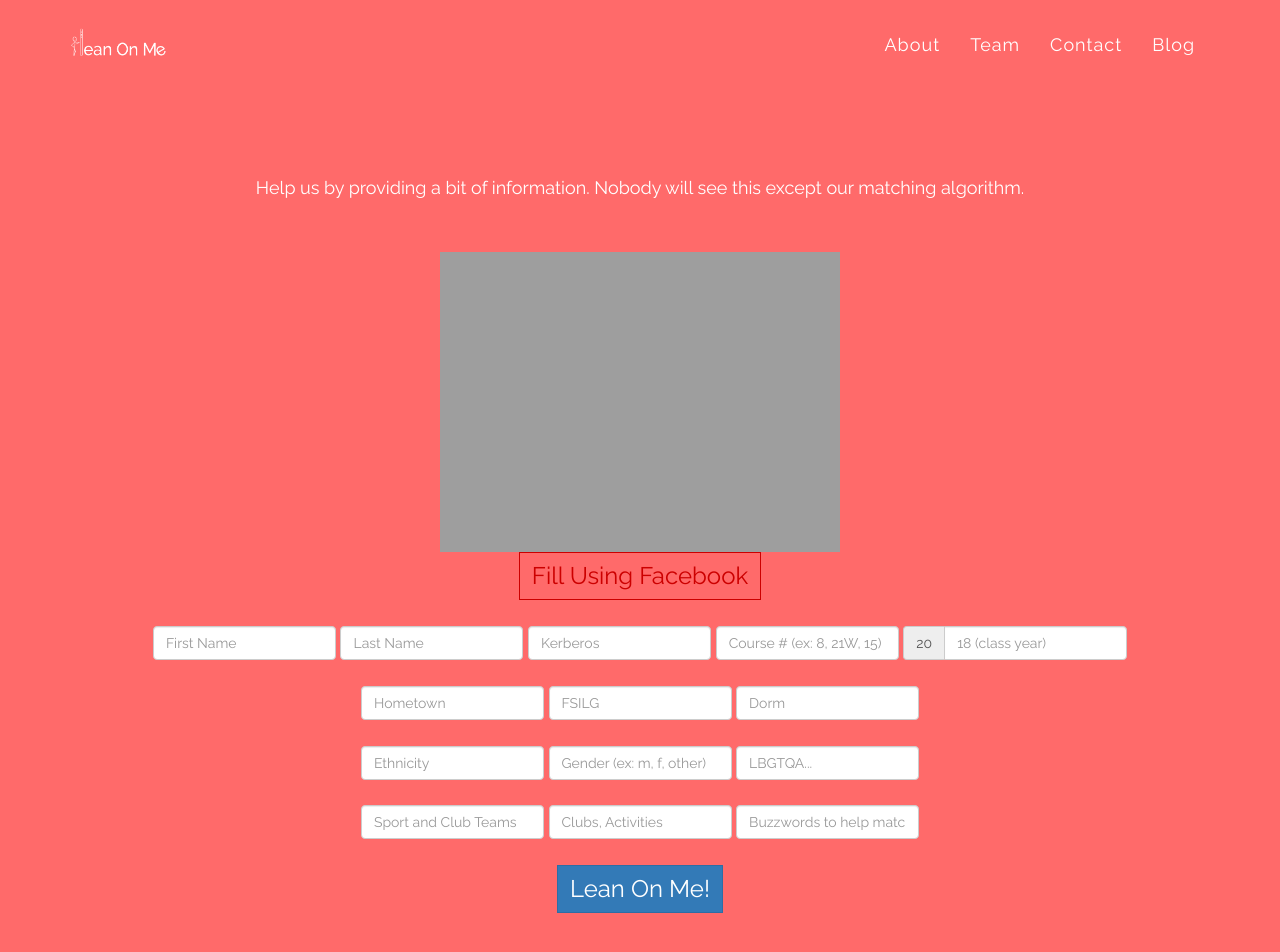
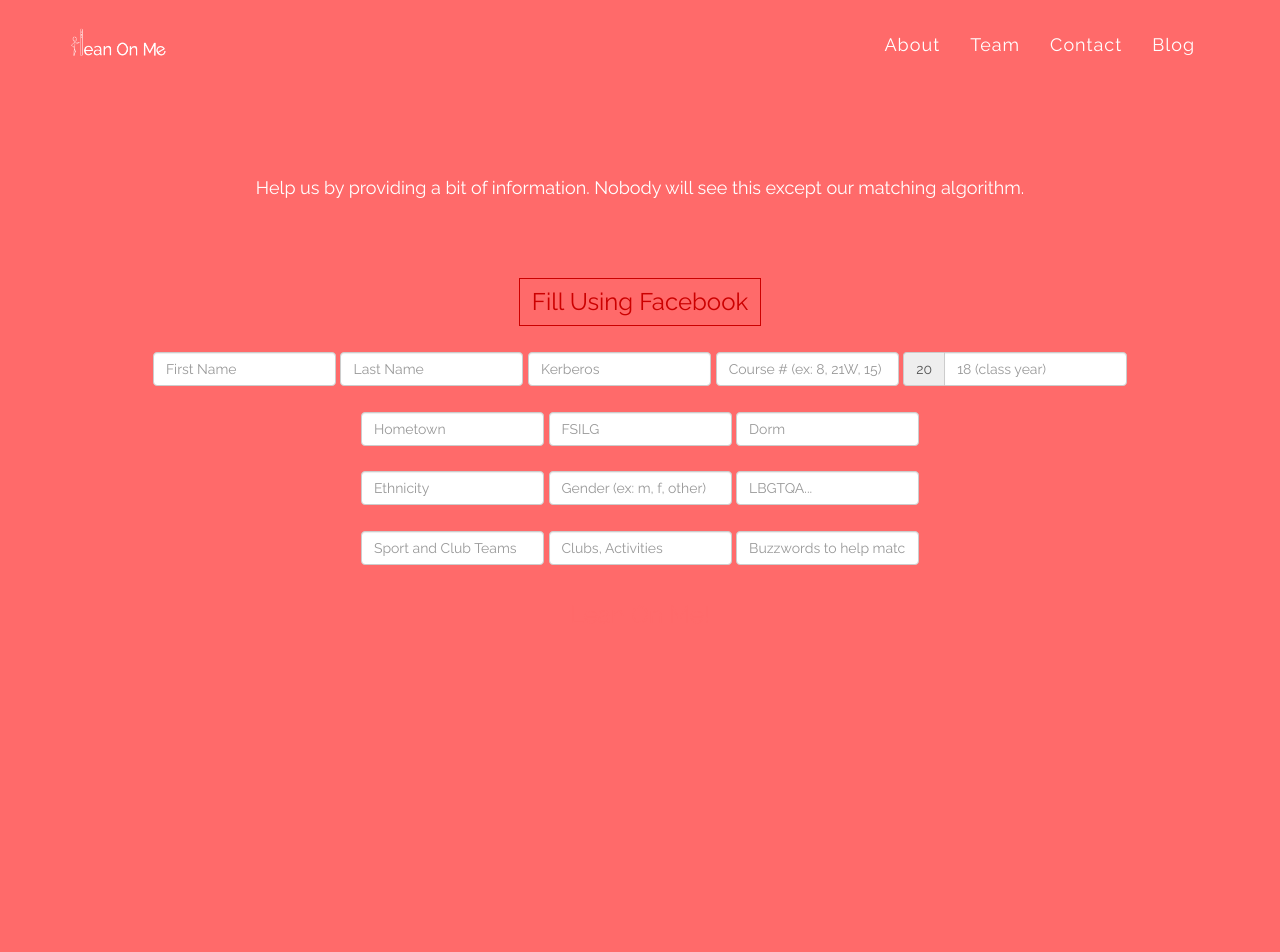
Before and after one commit to bboydreamer/lean0nme.github.io, a Jekyll site: the page join/index.html, which Jekyll copies as it is, in a window 1280 px wide and 1013 px high. Shown: the top 952 px of the window. Built offline with Jekyll 4.4.1, drawn with Linux system fonts in a browser that asks for light colours; nearby versions of some CDN libraries; library files that are not in the unit come from our copies; Markdown is read by kramdown in place of the engine named in the settings; comment, search, counter and statistics services are not loaded.

Commit message:
img rmoved on join form

```diff
--- a/join/index.html
+++ b/join/index.html
@@ -116,7 +116,7 @@
                   <div class="col-md-12" style="padding-top:75px;">
                       <span class="signup-span">Help us by providing a bit of information. Nobody will see this except our matching algorithm.</span><br><br>
                       <br>
-                      <img src="GET /v2.0/{user-id}/picture HTTP/1.1 Host: graph.facebook.com" />
+                      <!--<img src="GET /v2.0/{user-id}/picture HTTP/1.1 Host: graph.facebook.com" />-->
                       <br>
                       <a class="btn btn-fb" onClick="fb_connect()" role="button">Fill Using Facebook</a>
                       <br>
@@ -187,7 +187,7 @@
                           </div>
                           <br>
                           <br>
-                          <button type="submit" class="btn btn-primary" onClick="var usersRef = ref.child("users");
+                          <button type="submit" class="btn btn-default" onClick="var usersRef = ref.child("users");
                           usersRef.set({
                             alanisawesome: {
                               full_name: inputFirst.value,
```
